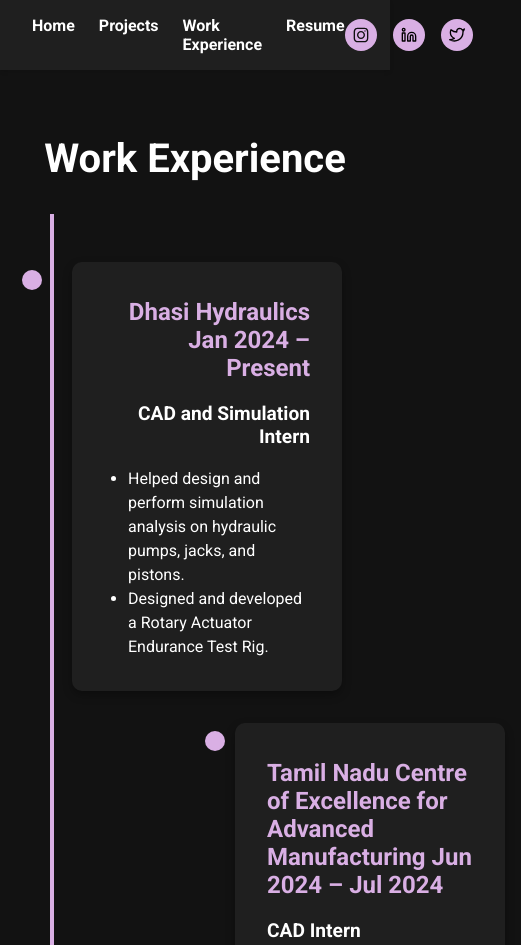
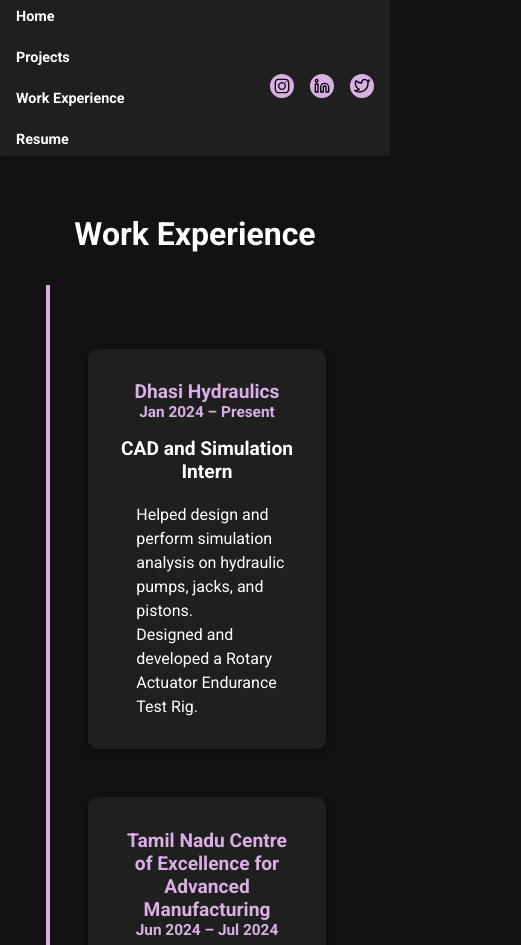
Before and after one commit to ReganX69/Renganathan, a plain HTML site: page work.html in a window 390 px wide. Shown: the top 945 px of the page, 521 px wide, since content can reach past the window. Drawn offline with Linux system fonts and the light colour scheme.

Commit message:
phone_optimise

```diff
--- a/styles.css
+++ b/styles.css
@@ -227,12 +227,30 @@
 
 .timeline-item.left {
     left: 0;
-    text-align: right;
+    text-align: center;
 }
 
 .timeline-item.right {
     left: 50%;
-    text-align: left;
+    text-align: center;
+}
+
+.timeline-item.left::before,
+.timeline-item.right::before {
+    content: '';
+    position: absolute;
+    top: 50%;
+    width: 90px; /* Length of the horizontal branch */
+    height: 4px; /* Thickness of the branch */
+    background-color: var(--accent-color);
+}
+
+.timeline-item.left::before {
+    right: 5px; /* Extends to the left from the main line */
+}
+
+.timeline-item.right::before {
+    left: 5px; /* Extends to the right from the main line */
 }
 
 .timeline-item .content {
@@ -263,7 +281,7 @@
 }
 
 .timeline-item ul {
-    list-style: disc;
+    list-style: none; /* Removes default bullet or marker */
     padding-left: 1.5rem;
     text-align: left;
 }
@@ -274,21 +292,8 @@
     color: var(--text-light);
 }
 
-.timeline-item.left::after,
-.timeline-item.right::after {
-    content: '';
-    position: absolute;
-    width: 20px;
-    height: 20px;
-    background-color: var(--accent-color);
-    border-radius: 50%;
-    top: 1.5rem;
-    left: -10px;
-}
+/* Removed the colored circles */
 
-.timeline-item.right::after {
-    left: calc(100% + 10px);
-}
 
 /* Responsive Design */
 @media (max-width: 768px) {
@@ -369,3 +374,83 @@
     color: var(--text-light);
     line-height: 1.6;
 }
+
+/* General Styles for Small Screens */
+@media screen and (max-width: 768px) {
+    body {
+        font-size: 90%; /* Reduce font size slightly */
+    }
+
+    header {
+        flex-direction: column;
+        align-items: flex-start;
+        padding: 1rem;
+    }
+
+    nav ul {
+        flex-direction: column;
+        gap: 1rem;
+    }
+
+    .social-icons {
+        position: static;
+        margin-top: 1rem;
+    }
+
+    .timeline-container::after {
+        left: 5%; /* Adjust the vertical line for smaller screens */
+    }
+
+    .timeline-item {
+        width: 90%; /* Full width for smaller screens */
+        left: 0;
+        margin: 1rem auto;
+        text-align: left;
+    }
+
+    .timeline-item.left .content,
+    .timeline-item.right .content {
+        transform: translateX(0); /* Center content for mobile */
+    }
+
+    .timeline-item.left::before,
+    .timeline-item.right::before {
+        display: none; /* Remove horizontal branches on small screens */
+    }
+
+    .timeline-item ul {
+        padding-left: 1rem; /* Adjust padding for readability */
+    }
+
+    .timeline-item.right {
+        left: 0; /* Align to the left like the left-aligned boxes */
+    }
+}
+
+/* Specific Styles for Extra Small Screens */
+@media screen and (max-width: 480px) {
+    header {
+        padding: 0.5rem 1rem;
+    }
+
+    nav a {
+        font-size: 0.9rem; /* Smaller font for nav links */
+    }
+
+    .social-icons a {
+        width: 24px; /* Smaller icons */
+        height: 24px;
+    }
+
+    .timeline h1 {
+        font-size: 2rem; /* Reduce heading size */
+    }
+
+    .timeline-item h2 {
+        font-size: 1.2rem;
+    }
+
+    .timeline-item .dates {
+        font-size: 0.9rem;
+    }
+}
--- a/work.html
+++ b/work.html
@@ -35,7 +35,7 @@
             <div class="timeline-container">
                 <div class="timeline-item left">
                     <div class="content">
-                        <h2>Dhasi Hydraulics <span>Jan 2024 – Present</span></h2>
+                        <h2>Dhasi Hydraulics <span style="display: block; font-size: 0.8em;"> Jan 2024 – Present</span></h2>
                         <h3>CAD and Simulation Intern</h3>
                         <ul>
                             <li>Helped design and perform simulation analysis on hydraulic pumps, jacks, and pistons.</li>
@@ -45,7 +45,7 @@
                 </div>
                 <div class="timeline-item right">
                     <div class="content">
-                        <h2>Tamil Nadu Centre of Excellence for Advanced Manufacturing <span>Jun 2024 – Jul 2024</span></h2>
+                        <h2>Tamil Nadu Centre of Excellence for Advanced Manufacturing <span style="display: block; font-size: 0.8em;">Jun 2024 – Jul 2024</span></h2>
                         <h3>CAD Intern</h3>
                         <ul>
                             <li>Gained hands-on experience with the 3DEXPERIENCE Platform, specializing in solid part design, surface modeling, drafting, and simulation.</li>
@@ -54,7 +54,7 @@
                 </div>
                 <div class="timeline-item left">
                     <div class="content">
-                        <h2>Bonfiglioli Transmissions Pvt Ltd <span>Aug 2023 – Sep 2023</span></h2>
+                        <h2>Bonfiglioli Transmissions Pvt Ltd <span style="display: block; font-size: 0.8em;"> Aug 2023 – Sep 2023</span></h2>
                         <h3>Process Planning Engineering Intern</h3>
                         <ul>
                             <li>Led a fixture management project to enhance operational efficiency by 30% using lean management principles.</li>
```
